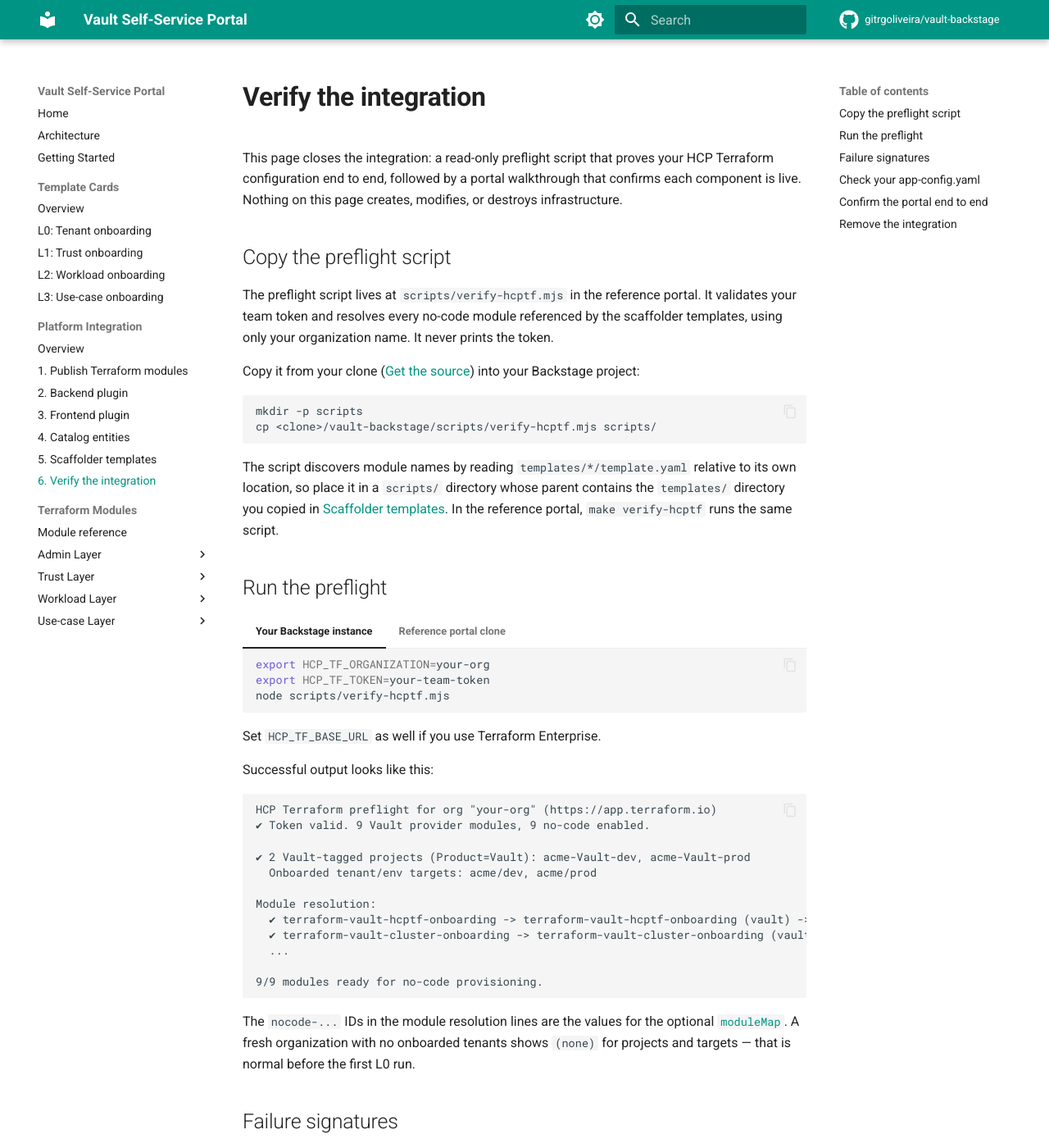
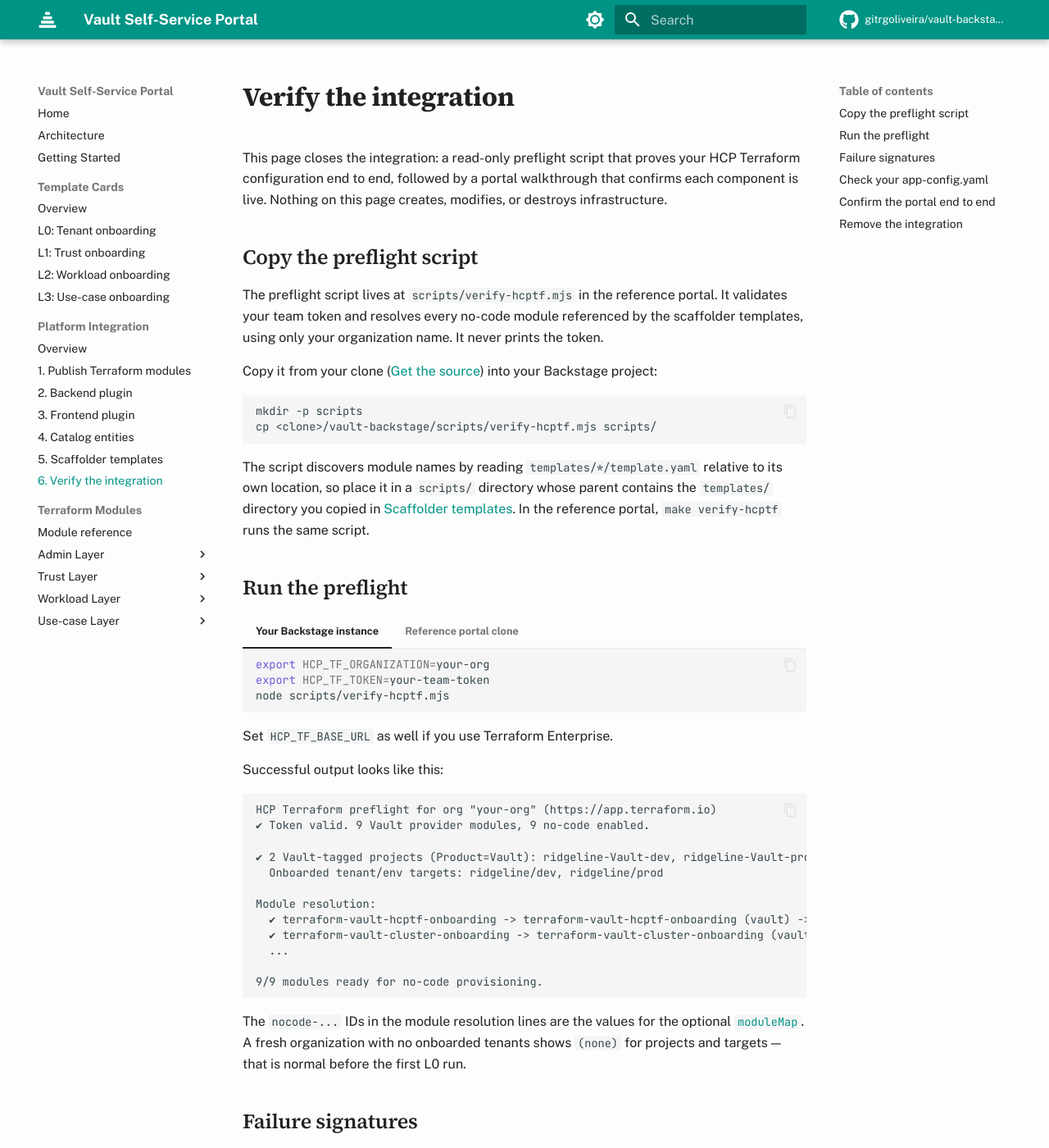
Before and after one commit to gitrgoliveira/vault-backstage, an MkDocs documentation site: the page built from pages/integration/verify.md, in a window 1280 px wide and 1400 px high. Shown: the whole window at 82% size. Built offline with MkDocs 1.6.1 and Material for MkDocs 9.7.7, drawn with Linux system fonts in a browser that asks for light colours; comment, search, counter and statistics services are not loaded; some of the changed text lies outside the part shown.

Commit message:
docs: give the site a typographic identity
Pair Source Serif 4 display with a Public Sans body and JetBrains Mono
code (replacing the theme-default Roboto-everywhere), add a four-layer
logo mark and favicon reflecting the L0-L3 onboarding model, tint the
light-scheme paper faintly toward the teal anchor, enable smart
typography (curly quotes, real dashes) in prose, and replace the acme
placeholder with ridgeline in sample outputs.

Co-Authored-By: Claude Fable 5 <noreply@anthropic.com>

```diff
--- a/mkdocs.yml
+++ b/mkdocs.yml
@@ -8,6 +8,11 @@ repo_name: gitrgoliveira/vault-backstage
 
 theme:
   name: material
+  logo: assets/logo.svg
+  favicon: assets/favicon.svg
+  font:
+    text: Public Sans
+    code: JetBrains Mono
   palette:
     - media: "(prefers-color-scheme: light)"
       scheme: default
@@ -39,6 +44,7 @@ extra_css:
   - stylesheets/extra.css
 
 markdown_extensions:
+  - smarty
   - admonition
   - pymdownx.details
   - pymdownx.superfences:
--- a/pages/integration/verify.md
+++ b/pages/integration/verify.md
@@ -41,8 +41,8 @@ Successful output looks like this:
 HCP Terraform preflight for org "your-org" (https://app.terraform.io)
 ✔ Token valid. 9 Vault provider modules, 9 no-code enabled.
 
-✔ 2 Vault-tagged projects (Product=Vault): acme-Vault-dev, acme-Vault-prod
-  Onboarded tenant/env targets: acme/dev, acme/prod
+✔ 2 Vault-tagged projects (Product=Vault): ridgeline-Vault-dev, ridgeline-Vault-prod
+  Onboarded tenant/env targets: ridgeline/dev, ridgeline/prod
 
 Module resolution:
   ✔ terraform-vault-hcptf-onboarding -> terraform-vault-hcptf-onboarding (vault) -> nocode-AbC123
--- a/pages/stylesheets/extra.css
+++ b/pages/stylesheets/extra.css
@@ -1,6 +1,21 @@
+@import url("https://fonts.googleapis.com/css2?family=Source+Serif+4:opsz,wght@8..60,600;8..60,700&display=swap");
+
+/* Display face: Source Serif 4 on the two top heading levels gives the site
+   an editorial voice over the Public Sans body; h3+ stay sans for scanning. */
+.md-typeset h1,
+.md-typeset h2 {
+  font-family: "Source Serif 4", Georgia, serif;
+}
+
 /* Material renders h1 in --md-default-fg-color--light, which fails contrast
    against the default background; use the full foreground color instead. */
 .md-typeset h1 {
   color: var(--md-default-fg-color);
   font-weight: 700;
 }
+
+/* Tint the paper faintly toward the teal anchor — pure #fff reads flat.
+   Light scheme only; the slate scheme keeps its own surfaces. */
+[data-md-color-scheme="default"] {
+  --md-default-bg-color: hsl(180, 25%, 99%);
+}
```
Also changed, not shown: pages/cards/admin-onboarding.md (+1 -1 lines), pages/integration/terraform-modules.md (+1 -1 lines), pages/assets/favicon.svg (added), pages/assets/logo.svg (added).
